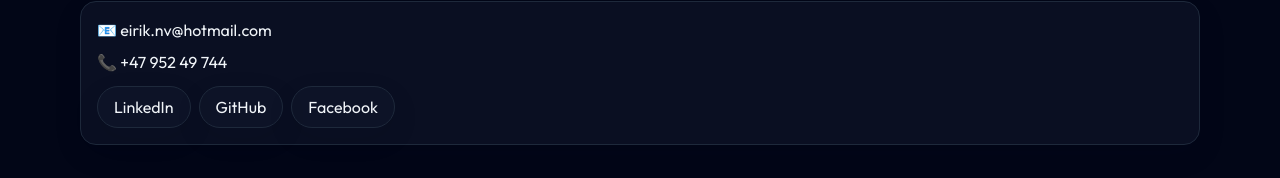
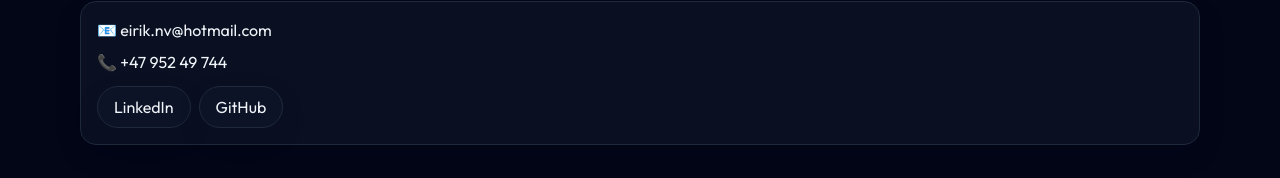
Before and after one commit to EVeskje/Portfolio, a React (Vite) app: page / in a window 1280 px wide. Shown: the part 3076-3254 px from the top of the page. Built offline with nearby package versions, Linux system fonts and the light colour scheme.

Commit message:
Update Contact.jsx

```diff
--- a/src/components/Contact.jsx
+++ b/src/components/Contact.jsx
@@ -40,15 +40,6 @@
             >
               GitHub
             </a>
-            <a
-              className="btn"
-              href="https://www.facebook.com/eveskje/"
-              target="_blank"
-              rel="noopener"
-              aria-label="Facebook profile"
-            >
-              Facebook
-            </a>
           </div>
         </div>
       </div>
```
